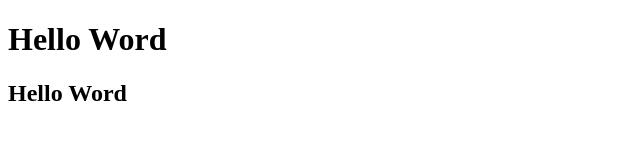
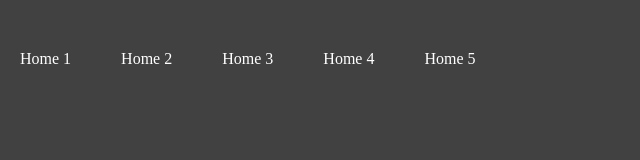
Before and after one commit to dipto3478/Project-02, a plain HTML site: page index.html in a window 1280 px wide. Shown: the whole page, without its empty margins (0-640 px from the left). Drawn offline with Linux system fonts and the light colour scheme.

Commit message:
add navbar

```diff
--- a/index.html
+++ b/index.html
@@ -4,10 +4,20 @@
     <meta charset="UTF-8">
     <meta http-equiv="X-UA-Compatible" content="IE=edge">
     <meta name="viewport" content="width=device-width, initial-scale=1.0">
-    <title>Document</title>
+    <link rel="stylesheet" href="style.css">
+    <title>NavBar</title>
 </head>
 <body>
-    <H1>Hello Word</H1>
-    <h2>Hello Word</h2>
+    <header>
+        <nav>
+            <ul>
+                <li><a href="">Home 1</a></li>
+                <li><a href="">Home 2</a></li>
+                <li><a href="">Home 3</a></li>
+                <li><a href="">Home 4</a></li>
+                <li><a href="">Home 5</a></li>
+            </ul>
+        </nav>
+    </header>
 </body>
 </html>
--- a/style.css
+++ b/style.css
@@ -0,0 +1,30 @@
+*{
+    margin: 0;
+    padding: 0;
+    box-sizing: border-box;
+}
+body{
+    background-color: #414141;
+}
+header{
+    width: 100%;
+    height: 100px;
+}
+nav ul{
+    display: flex;
+    margin: 50px auto;
+}
+nav li{
+    list-style-type: none;
+    margin-right: 10px;
+    align-content: center;
+}
+nav li > a{
+    color: white;
+    text-decoration: none;
+    padding: 15px 20px;
+
+}nav li:hover a{
+    background-color: red;
+
+}
```
